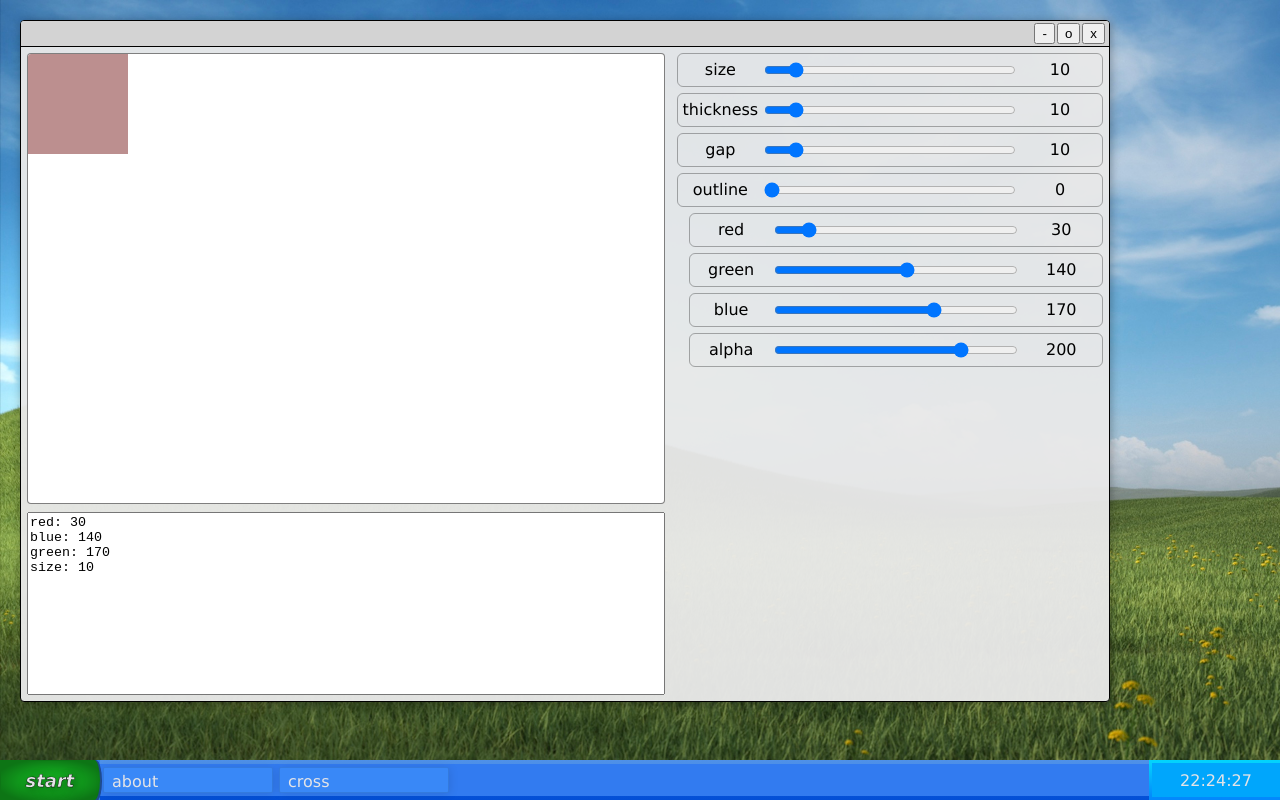
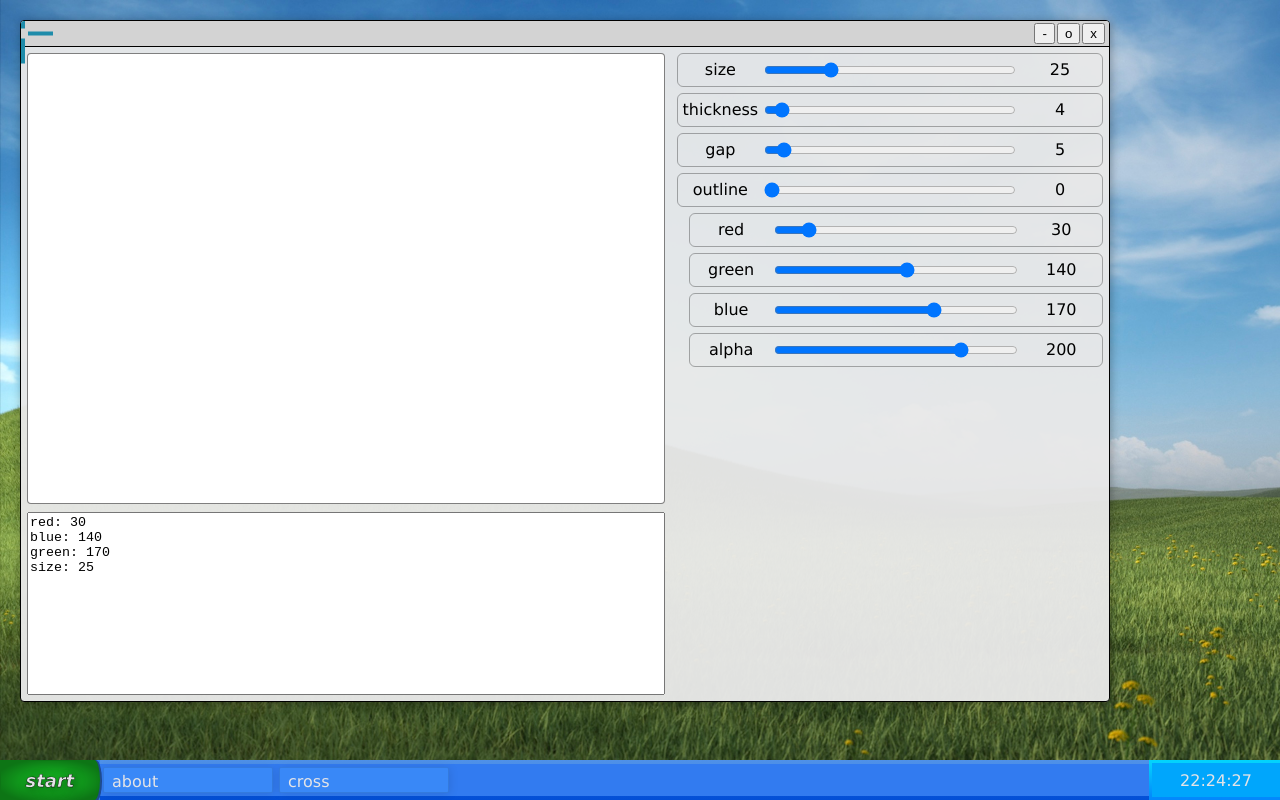
Before and after one commit to ekelch/evankel.ch, a SvelteKit app: page / in a window 1280 px wide. Both pictures are taken after a click on the button "cross". Built offline with nearby package versions, Linux system fonts and the light colour scheme.

Commit message:
added basic crosshair, sizing and pos working

```diff
--- a/src/components/MainContent.svelte
+++ b/src/components/MainContent.svelte
@@ -26,7 +26,7 @@
 			{#if a.c === 'about'}
 				<About />
 			{:else if a.c === 'cross'}
-				<Cross />
+				<Cross {a} />
 			{/if}
 		</Draggable>
 	{/each}
--- a/src/components/cross.svelte
+++ b/src/components/cross.svelte
@@ -1,13 +1,13 @@
 <script lang="ts">
-	import { type crosshair } from '../types.ts/layouts.svelte';
+	import { type gridlayout, type crosshair } from '../types.ts/layouts.svelte';
 	import CrossSlider from './crossSlider.svelte';
 
 	const defaultCrosshair: crosshair = {
 		style: 'default',
 		alpha: { min: 0, max: 255, value: 200 },
-		thickness: { min: 0, max: 100, value: 10 },
-		size: { min: 0, max: 100, value: 10 },
-		gap: { min: 0, max: 100, value: 10 },
+		thickness: { min: 0, max: 100, value: 4 },
+		size: { min: 0, max: 100, value: 25 },
+		gap: { min: 0, max: 100, value: 5 },
 		outline: { min: 0, max: 3, value: 0 },
 		dot: false,
 		color: 'cyan',
@@ -17,6 +17,26 @@
 	};
 
 	let c: crosshair = defaultCrosshair;
+	let posX: number = 0;
+	let posY: number = 0;
+	let locked: boolean;
+	export let a: gridlayout;
+	let viewmodel: HTMLDivElement;
+
+	const mouseMove = (e: MouseEvent) => {
+		if (!locked) {
+			if (e.clientX - a.x > 0 && e.clientX - a.x < viewmodel.clientWidth) {
+				posX = e.clientX - a.x;
+			}
+			if (e.clientY - a.y > 0 && e.clientY - a.y < viewmodel.clientHeight) {
+				posY = e.clientY - a.y;
+			}
+		}
+	};
+
+	const toggleLock = () => {
+		locked = !locked;
+	};
 
 	$: output = `red: ${c.r.value}
 blue: ${c.g.value}
@@ -26,29 +46,67 @@ size: ${c.size.value}`;
 
 <div id="cross-container">
 	<div id="left">
-		<div id="view" style="background-color: white;">
-			<div id="c-outer">
 		<div
-					class="c-inner"
-					style="height: {c.size.value}; width: {c.thickness.value};background-color: rgba({c.r
-						.value}, {c.g.value}, {c.b.value}, {c.alpha.value});"
+			id="view"
+			on:mousemove={mouseMove}
+			on:mousedown={toggleLock}
+			bind:this={viewmodel}
+			style="cursor: {locked ? 'pointer' : 'none'};"
+		>
+			<div
+				id="c-top"
+				style="
+				background-color: rgba({c.r.value}, {c.g.value}, {c.b.value}, {c.alpha.value});
+
+				height: {c.size.value}px;
+				width: {c.thickness.value}px;
+				left: {posX}px;
+				top: {posY}px;
+
+				transform: translateY({c.size.value / 2 + c.gap.value}px);
+				"
 			/>
 			<div
-					class="c-inner"
-					style="height: 10; width: 10;background-color: rgba({c.r.value}, {c.g.value}, {c.b
-						.value}, {c.alpha.value});"
+				id="c-bottom"
+				style="
+				background-color: rgba({c.r.value}, {c.g.value}, {c.b.value}, {c.alpha.value});
+
+				height: {c.size.value}px;
+				width: {c.thickness.value}px;
+				left: {posX}px;
+				top: {posY}px;
+
+				transform: translateY({-(c.size.value / 2 + c.gap.value)}px);
+
+				"
 			/>
 			<div
-					class="c-inner"
-					style="height: {c.thickness.value}; width: {c.size.value};background-color: rgba({c.r
-						.value}, {c.g.value}, {c.b.value}, {c.alpha.value});"
+				id="c-left"
+				style="
+				background-color: red;
+
+				height: {c.size.value}px;
+				width: {c.thickness.value}px;
+				left: {posX}px;
+				top: {posY}px;
+
+				transform: translateX({-(c.size.value / 2 + c.gap.value)}px) rotate(-90deg);
+				"
 			/>
 			<div
-					class="c-inner"
-					style="height: {c.thickness.value}; width: {c.size.value};background-color: rgba({c.r
-						.value}, {c.g.value}, {c.b.value}, {c.alpha.value});"
+				id="c-right"
+				style="
+				background-color: rgba({c.r.value}, {c.g.value}, {c.b.value}, {c.alpha.value});
+
+				height: {c.size.value}px;
+				width: {c.thickness.value}px;
+				left: {posX}px;
+				top: {posY}px;
+
+				transform: translateX({c.size.value / 2 + c.gap.value}px) rotate(90deg);
+
+				"
 			/>
-			</div>
 		</div>
 		<textarea readonly id="output">{output}</textarea>
 	</div>
@@ -80,19 +138,13 @@ size: ${c.size.value}`;
 	}
 	#view {
 		height: 70%;
+		background: white;
 		border: 1px solid rgba(0, 0, 0, 0.5);
 		border-radius: 4px;
 		overflow: clip;
 	}
-	#c-outer {
-		background-color: rosybrown;
-		width: 100px;
-		height: 100px;
-	}
-	.c-inner {
+	#view div {
 		position: absolute;
-		left: 0;
-		top: 0;
 	}
 	#settings {
 		margin: 6px;
```
Lines whose indentation alone changed are shown as unchanged.
